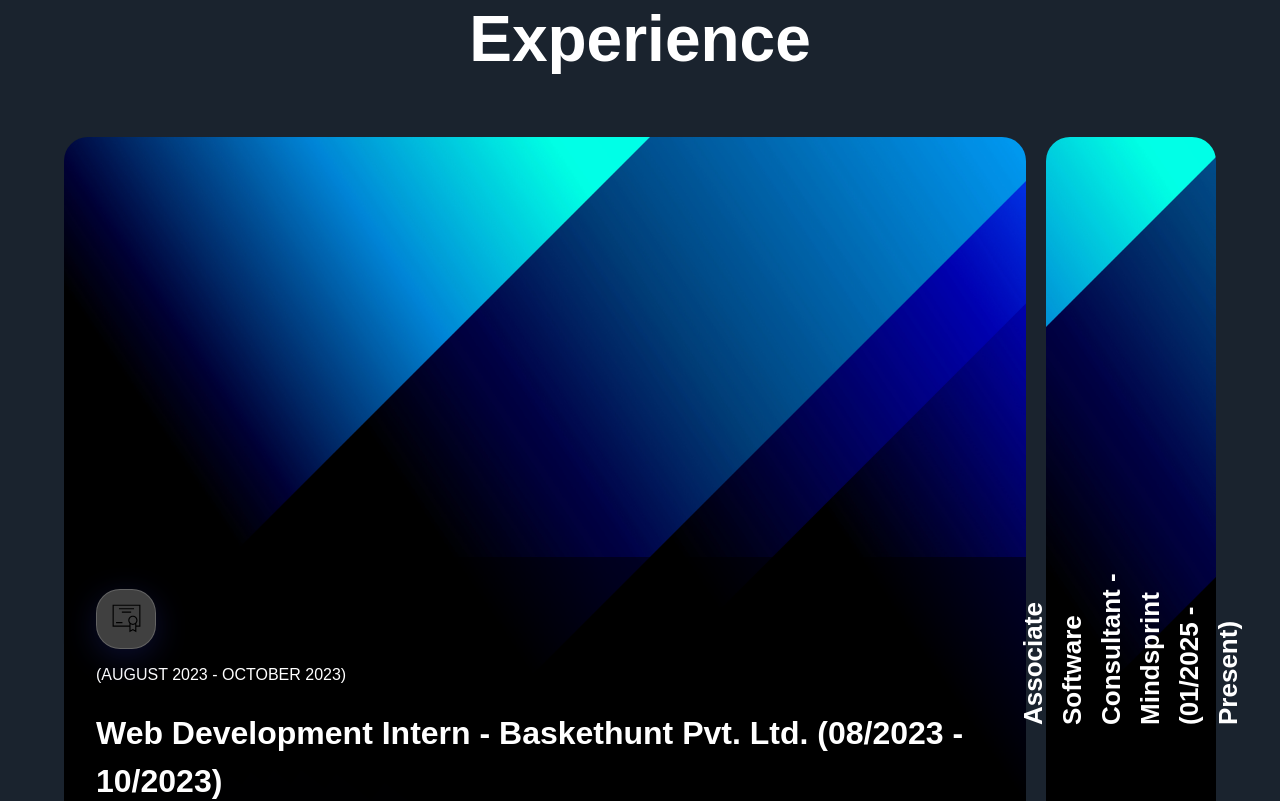
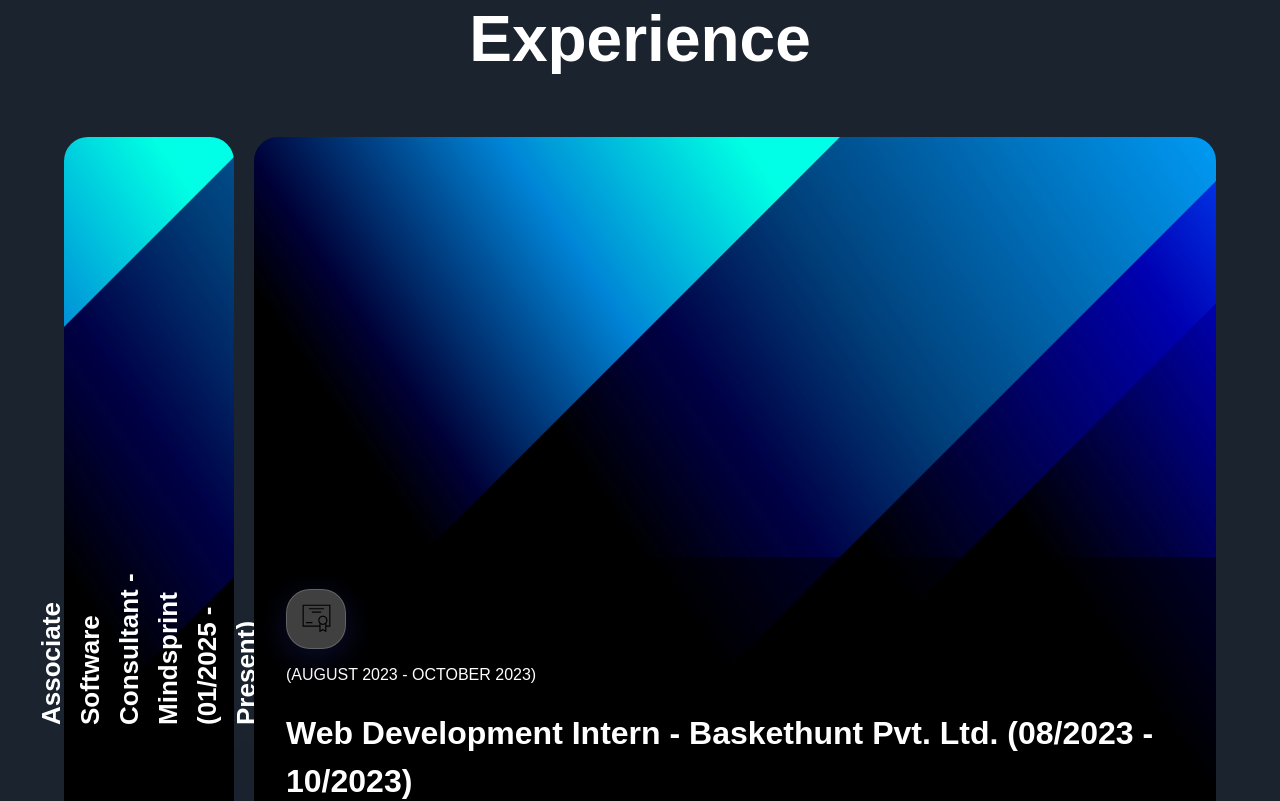
Before and after one commit to Shashwat2244/portfolio, a Next.js app in the folder project_metaverse-main/: page / in a window 1280 px wide. Shown: the part 4660-5461 px from the top of the page. Built offline with nearby package versions, Linux system fonts and the light colour scheme; a web font is replaced by a local one.

Commit message:
Update index.js

```diff
--- a/project_metaverse-main/constants/index.js
+++ b/project_metaverse-main/constants/index.js
@@ -45,14 +45,14 @@ export const startingFeatures = [
 
 export const experienceFeatures = [
   {
+    id: 'exp-2',
+    imgUrl: '/bg1.jpg',
+    title: 'Associate Software Consultant - Mindsprint (01/2025 - Present)',
+  },{
     id: 'exp-1',
     link: 'https://drive.google.com/drive/folders/1wIk3bxch2mcXD6V7HzD5PWH_FxYnw5fG?usp=sharing',
     imgUrl: '/bg1.jpg',
     title: 'Web Development Intern - Baskethunt Pvt. Ltd. (08/2023 - 10/2023)',
-  },{
-    id: 'exp-2',
-    imgUrl: '/bg1.jpg',
-    title: 'Associate Software Consultant - Mindsprint (01/2025 - Present)',
   }
 ]
 
```
